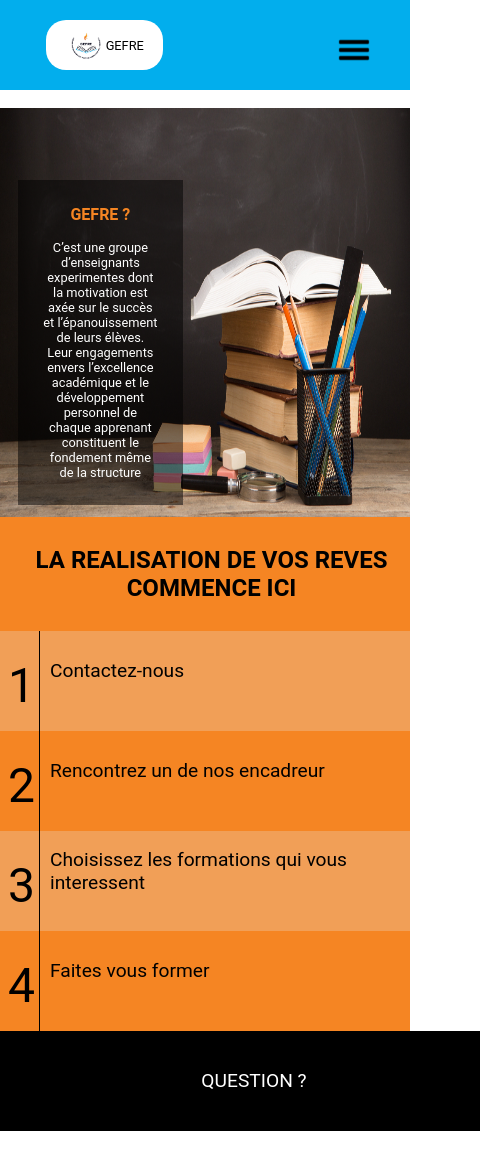
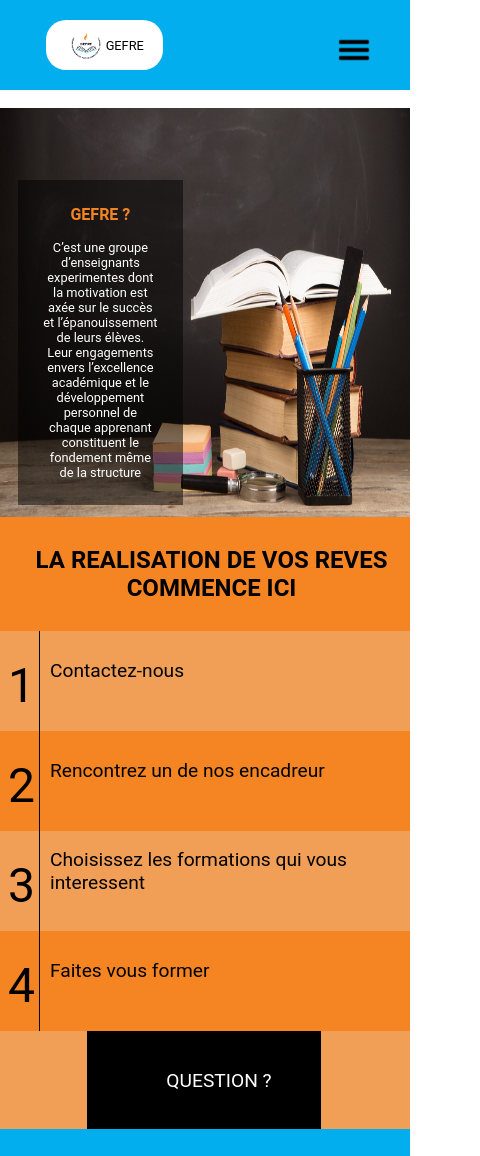
Before and after one commit to FOKO-KENMOGNE-Wilfried/GEFRE, a React (Vite) app: page / in a window 390 px wide. Shown: the top 1156 px of the page, 480 px wide, since content can reach past the window. Built offline with nearby package versions, Linux system fonts and the light colour scheme.

Commit message:
The version (V2.1) with the mobile bug fix

```diff
--- a/src/pages/Home/index.jsx
+++ b/src/pages/Home/index.jsx
@@ -26,6 +26,7 @@ const StyledMainDiv = styled.div`
         flex-direction: column;
         justify-content: center;
         height: 390px;
+        padding-bottom: 0px;
     }
     @media only screen and (max-width: 620px){
         margin-right: -28px;
@@ -188,7 +189,6 @@ const StyledStep3 = styled(NavLink)`
     margin-top 0.3s,
     background-color 0.3s;
     width: 90px;
-
     &:hover{
         margin-bottom: 15px;
         font-weight: bold;
@@ -218,8 +218,9 @@ const StyledStep3 = styled(NavLink)`
         position: relative;
         top: 0;
         right: 0;
+        margin: auto;
+        width: 40%;
         border-radius: 0px;
-        width: 100%;
         &:hover{
             background-color: ${colors.four};
             color: black;
```
